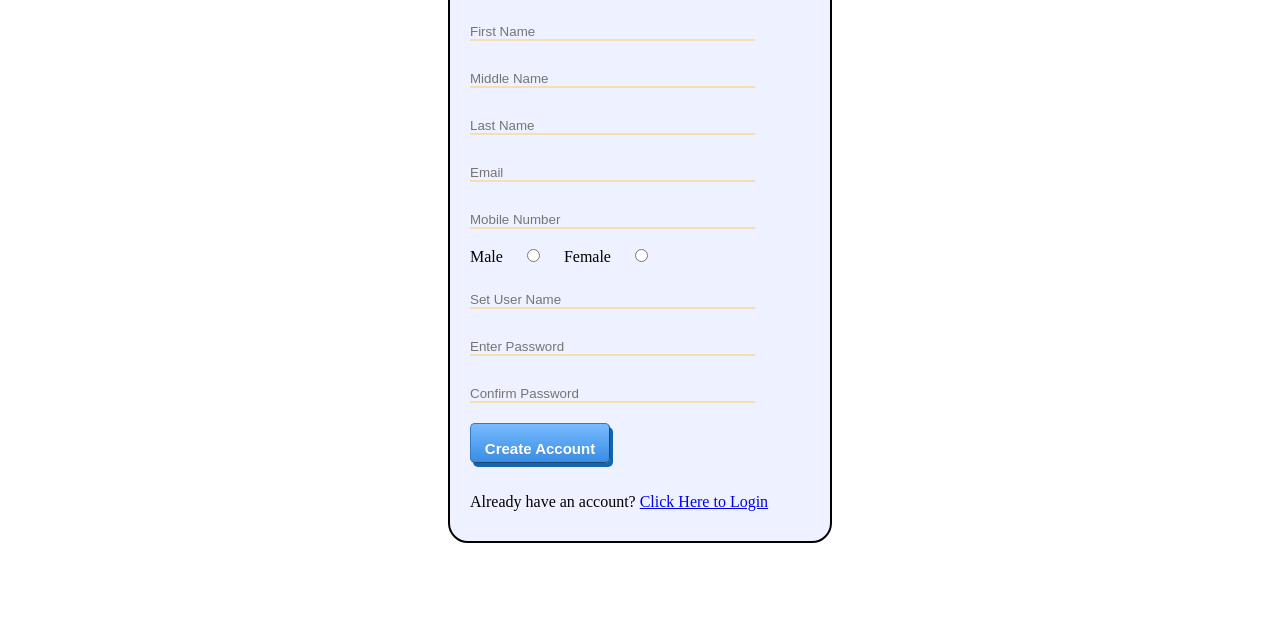
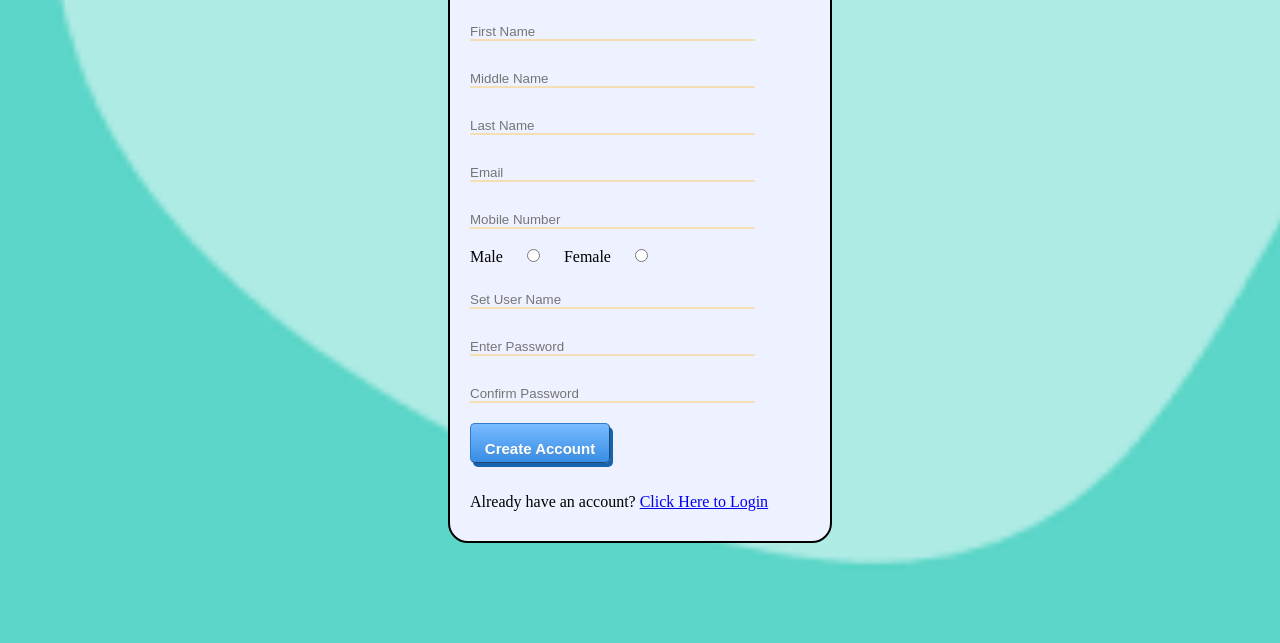
Before and after one commit to upalbhai/WD-mini-project, a plain HTML site: page index.html in a window 1280 px wide. Shown: the part 258-901 px from the top of the page. Drawn offline with Linux system fonts and the light colour scheme; a web font is replaced by a local one.

Commit message:
Update style.css

```diff
--- a/styles/style.css
+++ b/styles/style.css
@@ -41,7 +41,7 @@ h1{
 }
 body{
     background-image: linear-gradient(#ffd89b , #19547b);
-    background-image: url("images/download.png");
+    background-image: url("../images/download.png");
     background-size: cover;
 }
 .o{
```
